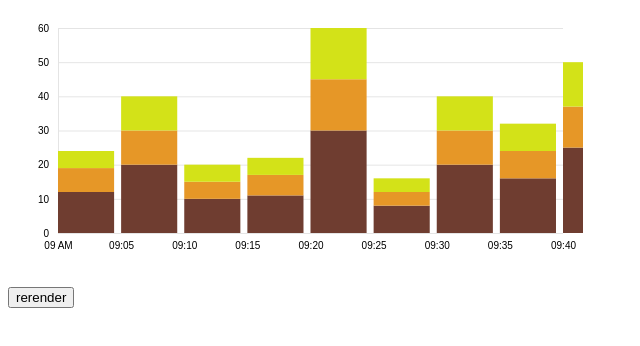
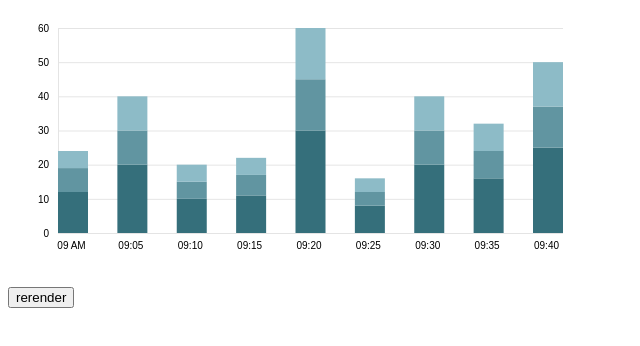
Before and after one commit to ksurdhar/d3-lit-example, a website built with Vite: page index.html in a window 1280 px wide. Shown: the whole page, without its empty margins (0-640 px from the left). Built offline with nearby package versions, Linux system fonts and the light colour scheme.

Commit message:
basic bar chart looks good, added index file

```diff
--- a/index.html
+++ b/index.html
@@ -6,11 +6,9 @@
     <meta name="viewport" content="width=device-width, initial-scale=1.0" />
     <title>D3 + Lit + TS</title>
     <link rel="stylesheet" href="./src/index.css" />
-    <script type="module" src="/src/line-chart.ts"></script>
+    <script type="module" src="/src/index.ts"></script>
   </head>
   <body>
-    <line-chart>
-    </line-chart>
     <bar-chart>
   </bar-chart>
   </body>
--- a/src/bar-chart.ts
+++ b/src/bar-chart.ts
@@ -61,7 +61,7 @@ export class BarChart extends LitElement {
     const xScale = d3
       .scaleTime()
       .domain(d3.extent(this.data, (d) => d.time) as Iterable<number>)
-      .range([margin.left, this.width - margin.right]);
+      .range([margin.left, this.width - margin.left]);
 
     const yScale = d3
       .scaleLinear()
@@ -88,7 +88,7 @@ export class BarChart extends LitElement {
 
     svg
       .append('g')
-      .attr('transform', `translate(0, ${this.height - margin.bottom})`)
+      .attr('transform', `translate(13, ${this.height - margin.bottom})`)
       .call(xAxis)
       .call((g) => g.selectAll('.tick line').style('stroke', 'transparent'))
       .call((g) => g.select('.domain').style('stroke', 'transparent'));
@@ -111,7 +111,7 @@ export class BarChart extends LitElement {
       }))
     );
 
-    const color = d3.scaleOrdinal(['#6f3d30', '#e69727', '#d3e218']);
+    const color = d3.scaleOrdinal(['#356F7B', '#6195A1', '#8DBBC7', '#B9E1ED']);
 
     const barsGroup = svg.append('g');
 
@@ -125,13 +125,10 @@ export class BarChart extends LitElement {
       .data((d) => d)
       .enter()
       .append('rect')
-      .attr('x', (d, i) => xScale(this.data[i].time))
+      .attr('x', (d) => xScale(d.data.time))
       .attr('y', (d) => yScale(d[1]))
       .attr('height', (d) => yScale(d[0]) - yScale(d[1]))
-      .attr(
-        'width',
-        (this.width - margin.left - margin.right) / this.data.length
-      );
+      .attr('width', 30);
   }
 
   render() {
--- /dev/null
+++ b/src/index.ts
@@ -0,0 +1,3 @@
+import { LineChart } from "./line-chart";
+export * from './line-chart'
+export * from './bar-chart'
--- a/src/line-chart.ts
+++ b/src/line-chart.ts
@@ -133,7 +133,6 @@ export class LineChart extends LitElement {
 
       const color = d3.scaleOrdinal(["#6f3d30", "#e69727", "#d3e218"]);
 
-
       const barsGroup = svg.append('g')
 
       barsGroup.selectAll('g')
@@ -148,7 +147,7 @@ export class LineChart extends LitElement {
       .attr('x', (d, i) => xScale(this.data[i].time))
       .attr('y', d => yScale(d[1]))
       .attr('height', d => yScale(d[0]) - yScale(d[1]))
-      .attr('width',(this.width - margin.left - margin.right) / this.data.length);
+      .attr('width', 25);
 
   }
 
```
